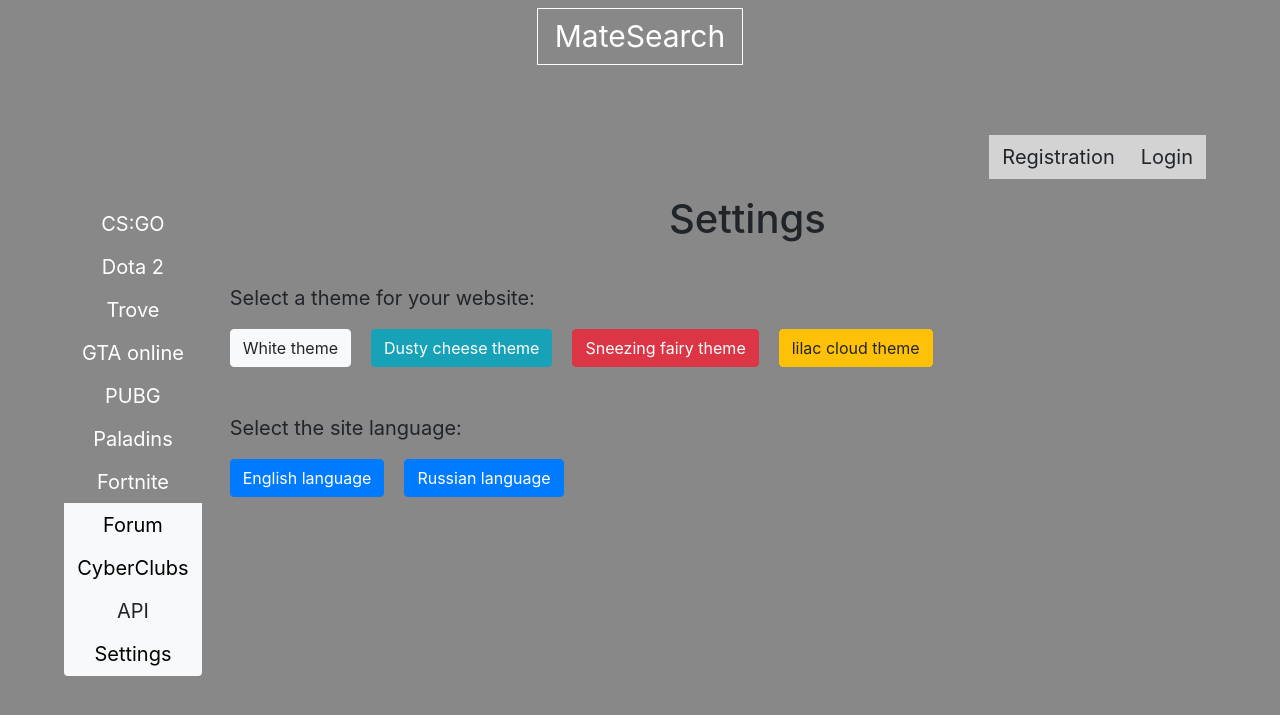
After one commit to godofcs/timmatesearch, a Flask app: template templates/settings.html in a window 1280 px wide. The commit adds this page. Shown: the top 715 px of the page. Run offline with Flask 2, Linux system fonts and the light colour scheme; the template is opened without the code that fills it: values that come from a table or form of the project are taken from there, most other values are stand-ins (such as "Sample title", 1, 10 or a date in 2020); some libraries are stand-ins or nearby versions.

Commit message:
add settings

```diff
--- a/main.py
+++ b/main.py
@@ -5,7 +5,7 @@ from flask_login import LoginManager, login_user, logout_user, current_user, log
 from wtforms import StringField, PasswordField, SubmitField, TextAreaField, BooleanField
 from wtforms.validators import DataRequired
 from data import db_session, users, login_class, registration, redefine_roles, news, \
-    translater, forum_db, forum, answer_on_question, ask_question
+    translater, forum_db, forum, answer_on_question, ask_question, settings, settings_db
 from random import choice
 from werkzeug.security import generate_password_hash, check_password_hash
 import feedparser, pprint, json
@@ -33,8 +33,11 @@ def index():
     sessions = db_session.create_session()
     news_on_page = sessions.query(news.News).order_by(news.News.created_date.desc())
     colors = choice(["primary", "success", "danger", "info"])
+    main_color = sessions.query(settings_db.Settings_db).filter(
+        settings_db.Settings_db.user_id == current_user.id).first()
     return render_template("index.html", colors=colors, news=news_on_page, counter_1=counter_1,
-                           counter_2=counter_2, next_page=next_page, back_page=back_page)
+                           counter_2=counter_2, next_page=next_page, back_page=back_page,
+                           main_color=main_color.theme)
 
 
 @app.route("/page/<int:num>")
@@ -52,8 +55,11 @@ def new_page(num):
     sessions = db_session.create_session()
     news_on_page = sessions.query(news.News).order_by(news.News.created_date.desc())
     colors = choice(["primary", "success", "danger", "info"])
+    main_color = sessions.query(settings_db.Settings_db).filter(
+        settings_db.Settings_db.user_id == current_user.id).first()
     return render_template("index.html", colors=colors, news=news_on_page, counter_1=counter_1,
-                           counter_2=counter_2, next_page=next_page, back_page=back_page)
+                           counter_2=counter_2, next_page=next_page, back_page=back_page,
+                           main_color=main_color.theme)
 
 
 @app.route('/logout')
@@ -66,32 +72,37 @@ def logout():
 def login():
     check_last_page()
     form = login_class.LoginForm()
+    sessions = db_session.create_session()
+    main_color = sessions.query(settings_db.Settings_db).filter(
+        settings_db.Settings_db.user_id == current_user.id).first()
     colors = choice(["primary", "success", "danger", "info"])
     if form.validate_on_submit():
-        sessions = db_session.create_session()
         user = sessions.query(users.User).filter(users.User.email == form.email.data).first()
         password = generate_password_hash(form.password.data)
         if user and check_password_hash(password, form.password.data):
             login_user(user, remember=form.remember_me.data)
             return redirect('/')
         return render_template('login.html', message='Invalid username or password', colors=colors,
-                               form=form)
-    return render_template('login.html', title='Авторизация', colors=colors, form=form)
+                               form=form, main_color=main_color.theme)
+    return render_template('login.html', title='Авторизация', colors=colors, form=form,
+                           main_color=main_color.theme)
 
 
 @app.route('/register', methods=['GET', 'POST'])
 def reqister():
     check_last_page()
     form = registration.RegisterForm()
+    sessions = db_session.create_session()
+    main_color = sessions.query(settings_db.Settings_db).filter(
+        settings_db.Settings_db.user_id == current_user.id).first()
     if form.validate_on_submit():
         if form.password.data != form.password_again.data:
             return render_template('register.html', title='Регистрация',
-                                   form=form,
+                                   form=form, main_color=main_color.theme,
                                    message="Passwords don't match")
-        sessions = db_session.create_session()
         if sessions.query(users.User).filter(users.User.email == form.email.data).first():
             return render_template('register.html', title='Регистрация',
-                                   form=form,
+                                   form=form, main_color=main_color.theme,
                                    message="This user already exists")
         user = users.User(name=form.name.data,
                           email=form.email.data,
@@ -100,9 +111,15 @@ def reqister():
         user.set_password(form.password.data)
         sessions.add(user)
         sessions.commit()
+        settings = settings_db.Settings_db(user_id=user.id,
+                                           language='en',
+                                           theme='light')
+        sessions.add(settings)
+        sessions.commit()
         return redirect('/login')
     colors = choice(["primary", "success", "danger", "info"])
-    return render_template('register.html', colors=colors, title='Registration', form=form)
+    return render_template('register.html', colors=colors, title='Registration', form=form,
+                           main_color=main_color.theme)
 
 
 @app.route("/searchmates/<string:game>/<string:types>")
@@ -146,7 +163,11 @@ def add_to_search(game, types):
         mate = session.query(users.User).get(mate_id)
         mates.append([mate.name, mate.reputation, mate.avatar])
     colors = choice(["primary", "success", "danger", "info"])
-    return render_template("search_table.html", colors=colors, mates=mates)
+    sessions = db_session.create_session()
+    main_color = sessions.query(settings_db.Settings_db).filter(
+        settings_db.Settings_db.user_id == current_user.id).first()
+    return render_template("search_table.html", colors=colors, mates=mates,
+                           main_color=main_color.theme)
 
 
 def check_last_page():
@@ -198,24 +219,32 @@ def news_theft():
 def searchmates(game):
     check_last_page()
     colors = choice(["primary", "success", "danger", "info"])
-    return render_template('search.html', colors=colors, game=game)
+    sessions = db_session.create_session()
+    main_color = sessions.query(settings_db.Settings_db).filter(
+        settings_db.Settings_db.user_id == current_user.id).first()
+    return render_template('search.html', colors=colors, game=game, main_color=main_color.theme)
 
 
 @app.route("/cyberclubs")
 def cyberclubs():
     check_last_page()
+    sessions = db_session.create_session()
+    main_color = sessions.query(settings_db.Settings_db).filter(
+        settings_db.Settings_db.user_id == current_user.id).first()
     colors = choice(["primary", "success", "danger", "info"])
-    return render_template('cyberclubs.html', colors=colors)
+    return render_template('cyberclubs.html', colors=colors, main_color=main_color.theme)
 
 
 @app.route("/profile/<int:id>")
 @login_required
 def user_info(id):
-    session = db_session.create_session()
-    user = session.query(users.User).get(id)
+    sessions = db_session.create_session()
+    user = sessions.query(users.User).get(id)
     if user:
         colors = choice(["primary", "success", "danger", "info"])
-        return render_template("profile.html", colors=colors, user=user)
+        main_color = sessions.query(settings_db.Settings_db).filter(
+            settings_db.Settings_db.user_id == current_user.id).first()
+        return render_template("profile.html", colors=colors, user=user, main_color=main_color.theme)
 
 
 @app.route("/redefine_role", methods=["GET", "POST"])
@@ -223,6 +252,9 @@ def redefine_role():
     check_last_page()
     form = redefine_roles.Redefine_role()
     colors = choice(["primary", "success", "danger", "info"])
+    sessions = db_session.create_session()
+    main_color = sessions.query(settings_db.Settings_db).filter(
+        settings_db.Settings_db.user_id == current_user.id).first()
     if form.validate_on_submit():
         if 'submit' in request.form:
             try:
@@ -231,12 +263,14 @@ def redefine_role():
                     users.User.id == form.user_id.data).first()
                 return render_template('redefine_role.html', colors=colors, form=form,
                                        user_name=user_info.name,
-                                       user_role=user_info.role)
+                                       user_role=user_info.role,
+                                       main_color=main_color.theme)
             except AttributeError:
                 return render_template('redefine_role.html', colors=colors, form=form,
                                        message="Данного id не существует!",
                                        user_name="",
-                                       user_role="")
+                                       user_role="",
+                                       main_color=main_color.theme)
         elif 'save' in request.form:
             sessions = db_session.create_session()
             new_user_role = form.input_user_role.data
@@ -246,10 +280,12 @@ def redefine_role():
             sessions.commit()
             return render_template('redefine_role.html', colors=colors, form=form,
                                    user_name="",
-                                   user_role="")
+                                   user_role="",
+                                   main_color=main_color.theme)
     return render_template('redefine_role.html', colors=colors, form=form,
                            user_name="",
-                           user_role="")
+                           user_role="",
+                           main_color=main_color.theme)
 
 
 @app.route("/forum", methods=["GET", "POST"])
@@ -258,7 +294,10 @@ def forum_func():
     colors = choice(["primary", "success", "danger", "info"])
     sessions = db_session.create_session()
     forum_questions = sessions.query(forum_db.Forum).filter(forum_db.Forum.date).all()
-    return render_template("forum.html", colors=colors, form=form, forum_questions=forum_questions)
+    main_color = sessions.query(settings_db.Settings_db).filter(
+        settings_db.Settings_db.user_id == current_user.id).first()
+    return render_template("forum.html", colors=colors, form=form, forum_questions=forum_questions,
+                           main_color=main_color.theme)
 
 
 @app.route("/forum/question/<int:num_id>", methods=["GET", "POST"])
@@ -279,9 +318,12 @@ def forum_full_question(num_id):
                 answers.append(i)
     except AttributeError:
         pass
+    main_color = sessions.query(settings_db.Settings_db).filter(
+        settings_db.Settings_db.user_id == current_user.id).first()
     return render_template("forum_full_question.html", colors=colors, num_id=num_id,
                            title=forum_question.title, question=forum_question.question,
-                           answers=answers, user_name=name_users, count=len(answers))
+                           answers=answers, user_name=name_users, count=len(answers),
+                           main_color=main_color.theme)
 
 
 @app.route("/forum/answere_on_question/<int:num_id>", methods=["GET", "POST"])
@@ -302,7 +344,11 @@ def answer_on_question_func(num_id):
             user_id_db.user_id = str(first_author) + str(id_user)
             answer_db.answers = str(first_answer) + str(answer)
             sessions.commit()
-        return render_template("answer_on_question.html", colors=colors, num_id=num_id, form=form)
+        sessions = db_session.create_session()
+        main_color = sessions.query(settings_db.Settings_db).filter(
+            settings_db.Settings_db.user_id == current_user.id).first()
+        return render_template("answer_on_question.html", colors=colors, num_id=num_id, form=form,
+                               main_color=main_color.theme)
     elif request.method == 'POST':
         return redirect("/forum/question/1")
 
@@ -321,7 +367,37 @@ def ask_a_question():
         sessions.add(forum_ask_question)
         sessions.commit()
         return redirect("/forum")
-    return render_template("ask_question.html", colors=colors, form=form)
+    sessions = db_session.create_session()
+    main_color = sessions.query(settings_db.Settings_db).filter(
+        settings_db.Settings_db.user_id == current_user.id).first()
+    return render_template("ask_question.html", colors=colors, form=form,
+                           main_color=main_color.theme)
+
+
+@app.route("/settings", methods=["GET", "POST"])
+def site_settings():
+    colors = choice(["primary", "success", "danger", "info"])
+    form = settings.Settings_form()
+    sessions = db_session.create_session()
+    user_info = sessions.query(settings_db.Settings_db).filter(
+        settings_db.Settings_db.user_id == current_user.id).first()
+    if form.validate_on_submit():
+        if 'white_theme' in request.form:
+            user_info.theme = "white"
+        elif 'dusty_cheese_theme' in request.form:
+            user_info.theme = "beige"
+        elif 'sneezing_fairy_theme' in request.form:
+            user_info.theme = "#e3f3ff"
+        elif 'lilac_cloud_theme' in request.form:
+            user_info.theme = "#f9e8fa"
+        elif 'en_language' in request.form:
+            user_info.language = "en"
+        elif 'ru_language' in request.form:
+            user_info.language = "ru"
+        sessions.commit()
+    main_color = sessions.query(settings_db.Settings_db).filter(
+        settings_db.Settings_db.user_id == current_user.id).first()
+    return render_template("settings.html", colors=colors, form=form, main_color=main_color.theme)
 
 
 def main():
--- a/templates/base.html
+++ b/templates/base.html
@@ -11,7 +11,7 @@
     <title>MateSearch</title>
     {% block head %}{% endblock %}
 </head>
-<body>
+<body style="background-color: {{main_color}}">
 <div style="margin-right: 5%; margin-left: 5%;">
     <nav style="padding-bottom: 70px; border-radius: 10px;"
          class="navbar navbar-light bg-{{colors}}">
--- /dev/null
+++ b/templates/settings.html
@@ -0,0 +1,26 @@
+{% extends "base.html" %}
+
+{% block content %}
+    <h1 style="text-align: center; margin-bottom: 40px;">Settings</h1>
+    <form action="" method="post">
+        {{ form.hidden_tag() }}
+        {{ form.csrf_token }}
+        <p style="font-size: 20px;">Select a theme for your website:</p>
+        <div style="display: flex;">
+            <p style="margin-right: 20px;">{{ form.white_theme(type="submit",
+                class="btn btn-light") }}</p>
+            <p style="margin-right: 20px;">{{ form.dusty_cheese_theme(type="submit",
+                class="btn btn-info") }}</p>
+            <p style="margin-right: 20px;">{{ form.sneezing_fairy_theme(type="submit",
+                class="btn btn-danger") }}</p>
+            <p style="margin-right: 20px;">{{ form.lilac_cloud_theme(type="submit",
+                class="btn btn-warning") }}</p>
+        </div>
+        <p style="font-size: 20px; margin-top: 30px;">Select the site language:</p>
+        <div style="display: flex;">
+            <p style="margin-right: 20px;">{{ form.en_language(type="submit",
+                class="btn btn-primary") }}</p>
+            <p>{{ form.ru_language(type="submit", class="btn btn-primary") }}</p>
+        </div>
+    </form>
+{% endblock %}
```
Also changed, not shown: data/settings.py (added, +12 -0 lines), data/settings_db.py (added, +13 -0 lines), db/news.db.
